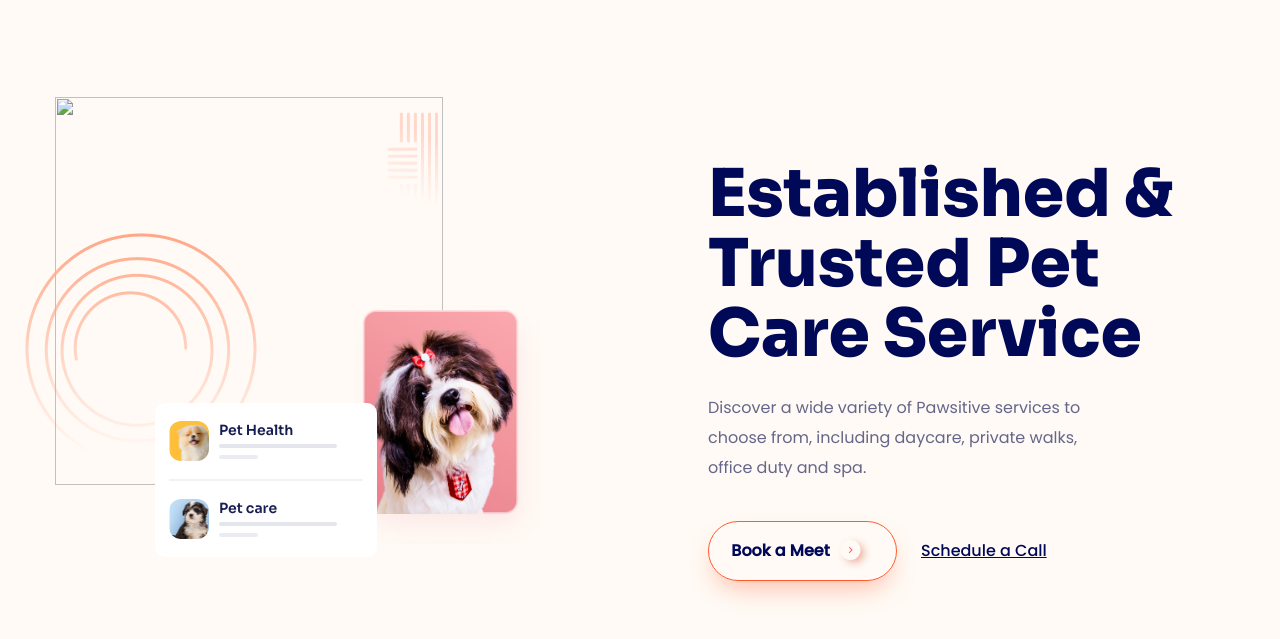
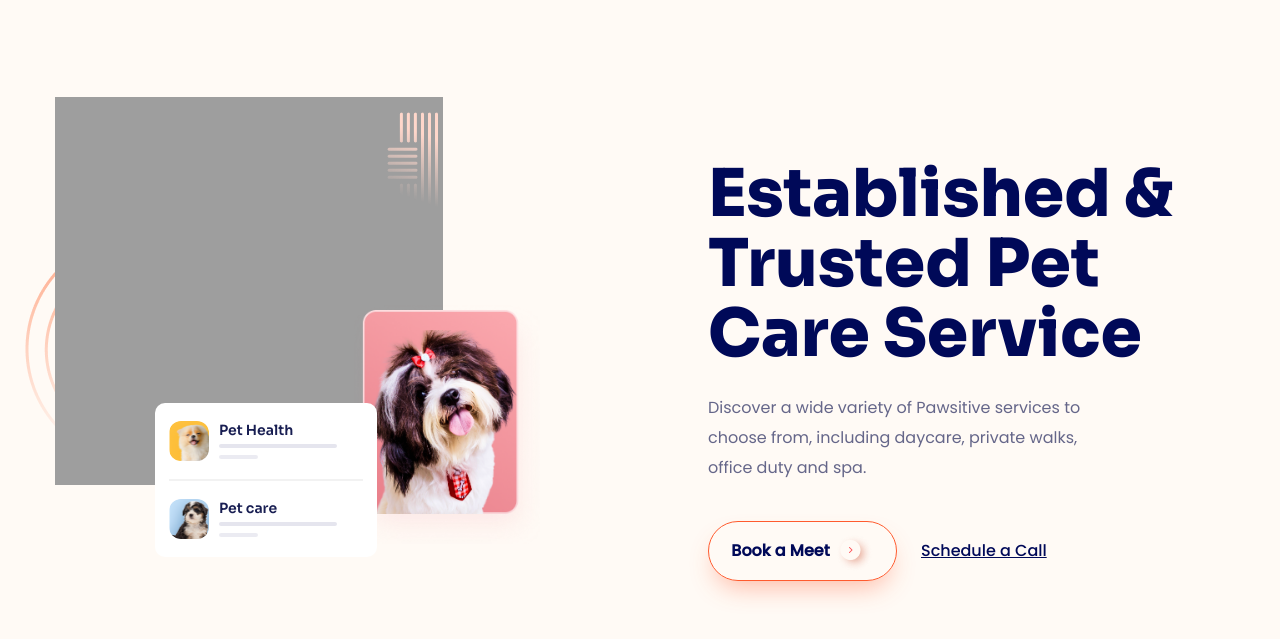
Before and after one commit to Nguyen-Minh-Truc/Project-4, a plain HTML site: page index.html in a window 1280 px wide. Shown: the part 77-716 px from the top of the page. Drawn offline with Linux system fonts and the light colour scheme; the site is published under a folder, as on GitHub Pages, so addresses that start at the root find nothing.

Commit message:
Project-4

```diff
--- a/index.html
+++ b/index.html
@@ -70,7 +70,7 @@
                 <div class="hero__intro">
                     <!-- main -->
                     <div class="hero__img--main">
-                        <img src="/assets/img/pec1.png" alt="" class="hero__img--big">
+                        <img src="./assets/img/pec1.png" alt="" class="hero__img--big">
                         <div class="deco1">
                             <img src="./assets/img/deco1.png" alt="">
                         </div>
```
